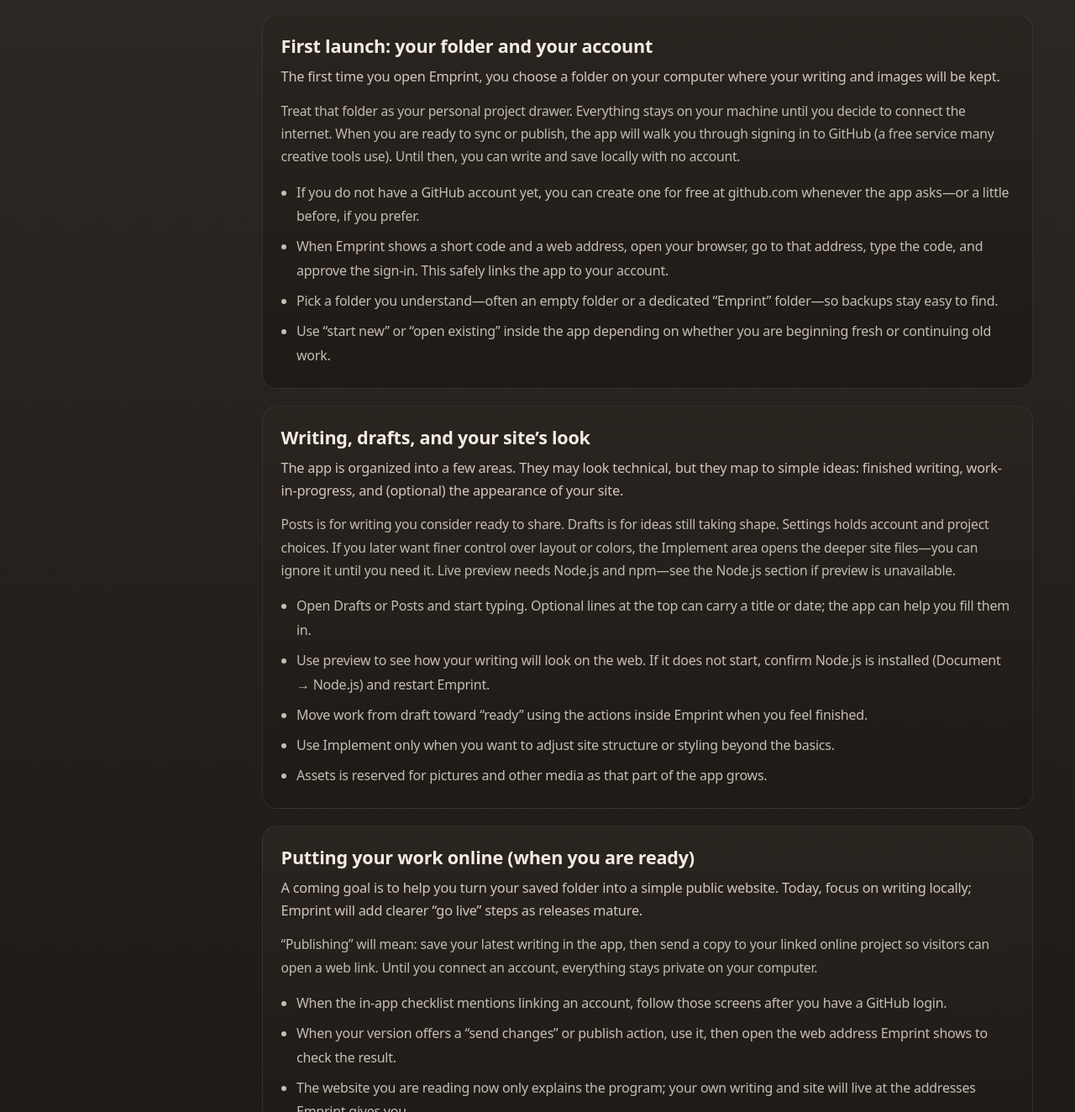
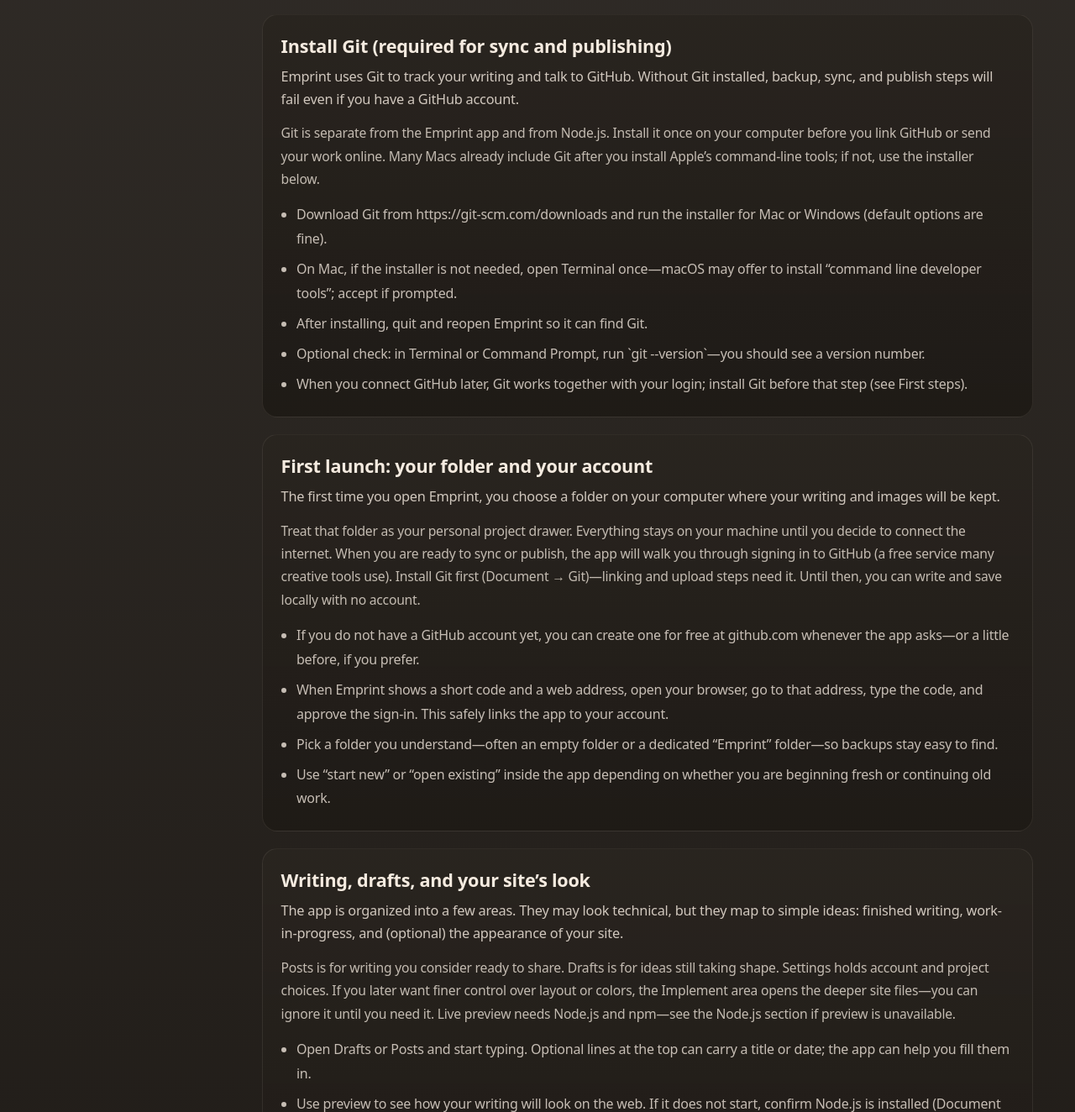
Before and after one commit to MinhyeongSon/emprint-home, a Gatsby site: page /document in a window 1280 px wide. Shown: the part 1476-2800 px from the top of the page at 84% size. Built offline with nearby package versions, Linux system fonts and the light colour scheme; Gatsby itself is replaced by a stand-in of ours; no server answers; a web font is replaced by a local one.

Commit message:
git install guide

```diff
--- a/src/content/copy.js
+++ b/src/content/copy.js
@@ -216,7 +216,7 @@
       eyebrow: 'Document',
       title: 'Emprint—start from the beginning, step by step',
       intro:
-        'No coding background is needed. Go in order: install the app, install Node.js so preview and other tools work, choose a folder on your computer for your work, learn to write, then—only when you want—connect to the internet. Use the left-hand list to jump to any section.',
+        'No coding background is needed. Go in order: install the app, install Node.js and Git so preview and sync work, choose a folder on your computer for your work, learn to write, then—only when you want—connect to the internet. Use the left-hand list to jump to any section.',
       sidebarTitle: 'On this page',
       sidebarAriaLabel: 'Documentation',
       navOverview: 'Getting started',
@@ -257,13 +257,29 @@
           ]
         },
         {
+          id: 'git',
+          navLabel: 'Git',
+          title: 'Install Git (required for sync and publishing)',
+          summary:
+            'Emprint uses Git to track your writing and talk to GitHub. Without Git installed, backup, sync, and publish steps will fail even if you have a GitHub account.',
+          body:
+            'Git is separate from the Emprint app and from Node.js. Install it once on your computer before you link GitHub or send your work online. Many Macs already include Git after you install Apple’s command-line tools; if not, use the installer below.',
+          bullets: [
+            'Download Git from https://git-scm.com/downloads and run the installer for Mac or Windows (default options are fine).',
+            'On Mac, if the installer is not needed, open Terminal once—macOS may offer to install “command line developer tools”; accept if prompted.',
+            'After installing, quit and reopen Emprint so it can find Git.',
+            'Optional check: in Terminal or Command Prompt, run `git --version`—you should see a version number.',
+            'When you connect GitHub later, Git works together with your login; install Git before that step (see First steps).'
+          ]
+        },
+        {
           id: 'firstRun',
           navLabel: 'First steps',
           title: 'First launch: your folder and your account',
           summary:
             'The first time you open Emprint, you choose a folder on your computer where your writing and images will be kept.',
           body:
-            'Treat that folder as your personal project drawer. Everything stays on your machine until you decide to connect the internet. When you are ready to sync or publish, the app will walk you through signing in to GitHub (a free service many creative tools use). Until then, you can write and save locally with no account.',
+            'Treat that folder as your personal project drawer. Everything stays on your machine until you decide to connect the internet. When you are ready to sync or publish, the app will walk you through signing in to GitHub (a free service many creative tools use). Install Git first (Document → Git)—linking and upload steps need it. Until then, you can write and save locally with no account.',
           bullets: [
             'If you do not have a GitHub account yet, you can create one for free at github.com whenever the app asks—or a little before, if you prefer.',
             'When Emprint shows a short code and a web address, open your browser, go to that address, type the code, and approve the sign-in. This safely links the app to your account.',
@@ -294,9 +310,9 @@
           summary:
             'A coming goal is to help you turn your saved folder into a simple public website. Today, focus on writing locally; Emprint will add clearer “go live” steps as releases mature.',
           body:
-            '“Publishing” will mean: save your latest writing in the app, then send a copy to your linked online project so visitors can open a web link. Until you connect an account, everything stays private on your computer.',
+            '“Publishing” will mean: save your latest writing in the app, then send a copy to your linked online project so visitors can open a web link. Until you connect an account, everything stays private on your computer. Git must already be installed (Document → Git) before publish or sync will work.',
           bullets: [
-            'When the in-app checklist mentions linking an account, follow those screens after you have a GitHub login.',
+            'When the in-app checklist mentions linking an account, follow those screens after you have a GitHub login and Git is installed.',
             'When your version offers a “send changes” or publish action, use it, then open the web address Emprint shows to check the result.',
             'The website you are reading now only explains the program; your own writing and site will live at the addresses Emprint gives you.'
           ]
@@ -517,7 +533,7 @@
       eyebrow: '문서',
       title: 'Emprint, 처음부터 따라하기',
       intro:
-        '개발 경험이 없어도 괜찮습니다. 아래 순서대로만 진행해 보세요: 앱 설치 → Node.js 설치(미리보기 등 전체 기능) → 내 컴퓨터에 둘 작업 폴더 정하기 → 글쓰기 익히기 → (원할 때) 인터넷에 연결하기. 왼쪽 목차에서 원하는 부분으로 이동할 수 있습니다.',
+        '개발 경험이 없어도 괜찮습니다. 아래 순서대로만 진행해 보세요: 앱 설치 → Node.js·Git 설치(미리보기·동기화 등) → 내 컴퓨터에 둘 작업 폴더 정하기 → 글쓰기 익히기 → (원할 때) 인터넷에 연결하기. 왼쪽 목차에서 원하는 부분으로 이동할 수 있습니다.',
       sidebarTitle: '목차',
       sidebarAriaLabel: '문서 섹션',
       navOverview: '시작하기',
@@ -558,13 +574,29 @@
           ]
         },
         {
+          id: 'git',
+          navLabel: 'Git',
+          title: 'Git 설치하기 (동기화·게시에 필요)',
+          summary:
+            'Emprint는 글의 기록과 GitHub 연동에 Git을 사용합니다. Git이 없으면 GitHub 계정이 있어도 백업, 동기화, 게시 단계가 실패할 수 있습니다.',
+          body:
+            'Git은 Emprint 앱이나 Node.js와 별개 프로그램입니다. GitHub에 연결하거나 글을 올리기 전에 PC에 한 번 설치해 두세요. 맥은 “명령줄 개발자 도구” 설치 후 Git이 이미 있을 수도 있습니다. 없으면 아래 설치 파일을 사용합니다.',
+          bullets: [
+            'https://git-scm.com/downloads 에서 맥 또는 Windows용 설치 파일을 받아 실행합니다(기본 옵션으로 설치).',
+            '맥에서 설치 파일이 필요 없다면, 터미널을 한 번 열어 “명령줄 개발자 도구” 설치 안내가 나오면 설치합니다.',
+            '설치 후 Emprint를 완전히 종료했다가 다시 실행해 Git을 인식하게 합니다.',
+            '확인(선택): 터미널 또는 명령 프롬프트에서 `git --version`을 실행해 버전 번호가 나오는지 봅니다.',
+            '나중에 GitHub를 연결할 때 Git이 함께 쓰입니다. 첫 설정 전에 Git 설치를 마쳐 두세요(문서 → Git).'
+          ]
+        },
+        {
           id: 'firstRun',
           navLabel: '첫 설정',
           title: '첫 실행: 작업 폴더와 계정',
           summary:
             'Emprint를 처음 열면, 글과 이미지를 모아 둘 컴퓨터 안의 폴더를 고르게 됩니다.',
           body:
-            '이 폴더는 나만의 “작업 서랍”이라고 생각하면 됩니다. 인터넷에 연결하지 않아도 여기에 쓴 내용은 내 컴퓨터에 그대로 남습니다. 나중에 백업이나 웹에 올리기를 원하면, 앱이 안내하는 대로 GitHub(무료로 가입할 수 있는 프로젝트 보관 서비스)에 로그인하면 됩니다. 그 전까지는 계정 없이 로컬에서만 작업해도 됩니다.',
+            '이 폴더는 나만의 “작업 서랍”이라고 생각하면 됩니다. 인터넷에 연결하지 않아도 여기에 쓴 내용은 내 컴퓨터에 그대로 남습니다. 나중에 백업이나 웹에 올리기를 원하면, 앱이 안내하는 대로 GitHub(무료로 가입할 수 있는 프로젝트 보관 서비스)에 로그인하면 됩니다. 그 전에 Git을 설치해 두세요(문서 → Git)—연결·업로드에 필요합니다. 그 전까지는 계정 없이 로컬에서만 작업해도 됩니다.',
           bullets: [
             'GitHub 계정이 없다면 github.com 에서 무료로 만들 수 있습니다. 앱이 로그인을 요청할 때 만들어도 되고, 미리 만들어 두어도 됩니다.',
             '앱에 짧은 코드와 웹 주소가 나오면, 브라우저를 열고 그 주소로 들어가 코드를 입력한 뒤 승인합니다. 이렇게 하면 앱과 내 계정이 안전하게 연결됩니다.',
@@ -595,9 +627,9 @@
           summary:
             '앞으로는 저장해 둔 폴더를 간단한 웹사이트로 보여 주는 흐름을 다듬는 것이 목표입니다. 지금은 컴퓨터에서 편하게 쓰는 데 집중하고, “올리기” 단계는 앱 안 안내가 늘어나는 대로 따르면 됩니다.',
           body:
-            '“올리기”는 곧, 앱에서 최신 글을 저장한 뒤 내 온라인 프로젝트로 보내서 다른 사람이 웹 주소로 볼 수 있게 하는 것을 뜻합니다. 계정을 연결하기 전까지는 모든 내용이 내 PC 안에만 있습니다.',
+            '“올리기”는 곧, 앱에서 최신 글을 저장한 뒤 내 온라인 프로젝트로 보내서 다른 사람이 웹 주소로 볼 수 있게 하는 것을 뜻합니다. 계정을 연결하기 전까지는 모든 내용이 내 PC 안에만 있습니다. 게시·동기화 전에 Git이 설치되어 있어야 합니다(문서 → Git).',
           bullets: [
-            '앱의 체크리스트에서 계정 연결을 안내하면, 그때 GitHub 로그인을 마친 뒤 화면을 따라가면 됩니다.',
+            '앱의 체크리스트에서 계정 연결을 안내하면, GitHub 로그인과 Git 설치를 마친 뒤 화면을 따라가면 됩니다.',
             '내가 쓰는 버전에 “변경 보내기” 또는 “게시” 같은 버튼이 보이면 눌러 보고, 앱이 알려 주는 웹 주소를 열어 잘 보이는지 확인합니다.',
             '지금 읽고 있는 이 안내 사이트는 프로그램 설명용이고, 내가 만든 글과 사이트는 Emprint가 알려 주는 주소에 따로 생깁니다.'
           ]
```
